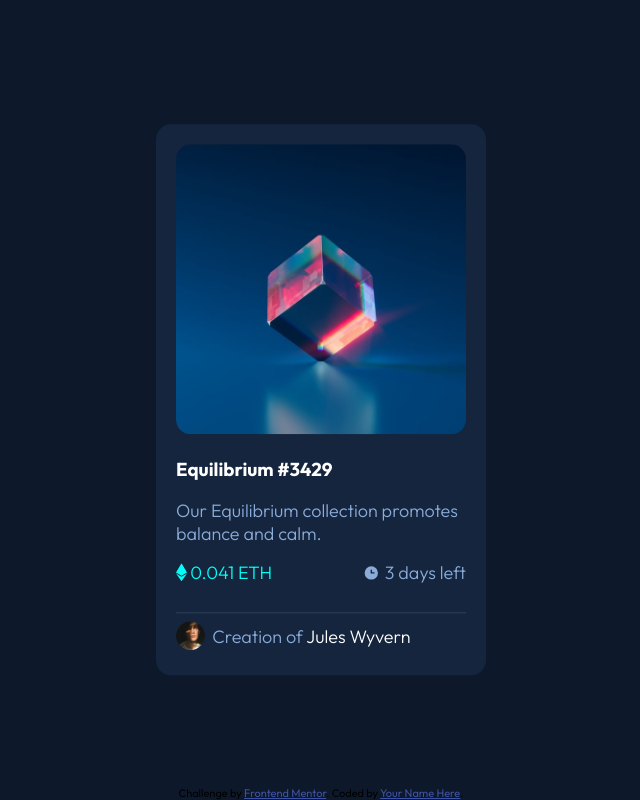
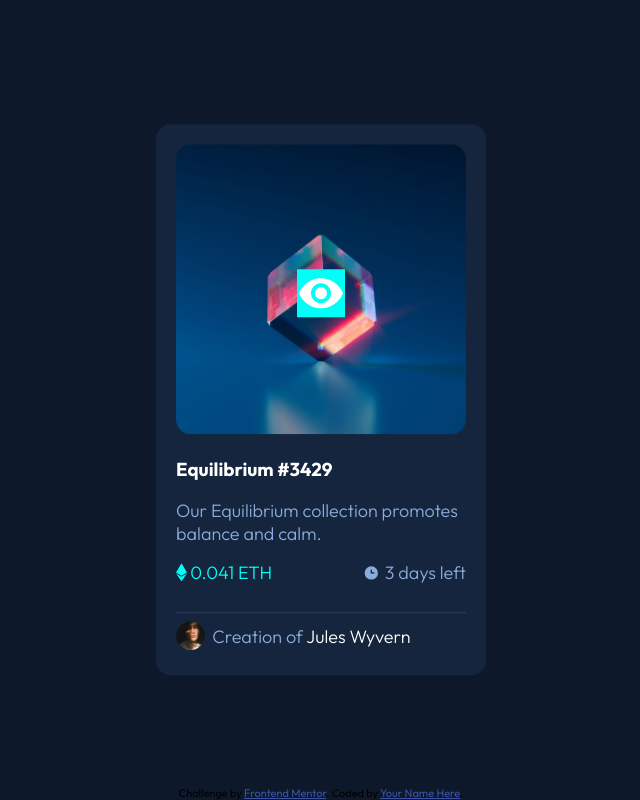
Before and after one commit to JeshrunSamuel/NFT-Card-component, a plain HTML site: page index.html in a window 1280 px wide. Shown: the whole page, without its empty margins (319-959 px from the left). Drawn offline with Linux system fonts and the light colour scheme.

Commit message:
added the svg overlay

```diff
--- a/index.html
+++ b/index.html
@@ -18,8 +18,10 @@
 <body>
   <div id="wrapper">
     <div class="container">
-
-      <img src="images/image-equilibrium.jpg" alt="crypto cube" id="cube">
+      <div id="cont_img">
+        <svg width="48" height="48" xmlns="http://www.w3.org/2000/svg" id="view"><g fill="none" fill-rule="evenodd"><path d="M0 0h48v48H0z"/><path d="M24 9C14 9 5.46 15.22 2 24c3.46 8.78 12 15 22 15 10.01 0 18.54-6.22 22-15-3.46-8.78-11.99-15-22-15Zm0 25c-5.52 0-10-4.48-10-10s4.48-10 10-10 10 4.48 10 10-4.48 10-10 10Zm0-16c-3.31 0-6 2.69-6 6s2.69 6 6 6 6-2.69 6-6-2.69-6-6-6Z" fill="#FFF" fill-rule="nonzero"/></g></svg>
+        <img src="images/image-equilibrium.jpg" alt="crypto cube" id="cube">
+      </div>
       <h3>Equilibrium #3429</h3>
       <p class="detail">Our Equilibrium collection promotes balance and calm.</p>
       <div id="money-cur" >
--- a/style.css
+++ b/style.css
@@ -23,6 +23,17 @@ hr {
     background-color: hsl(215, 32%, 27%);
     border: none;
     height: 1px;
+}
+
+
+#view {
+    margin: 0;
+    position: fixed;
+    left: 165px;
+    top: 145px;
+    display: block;
+    background: hsl(178, 100%, 50%);
+    transform: translateX(-50%);
 }
 img#cube {
     width: 100%;
@@ -83,3 +94,8 @@ p.eth_txt {
     left: 50%;
     transform: translateX(-50%);
 }
+
+#cont_img:hover #view {
+    display: block;
+    background: hsl(178, 100%, 50%);
+}
```
